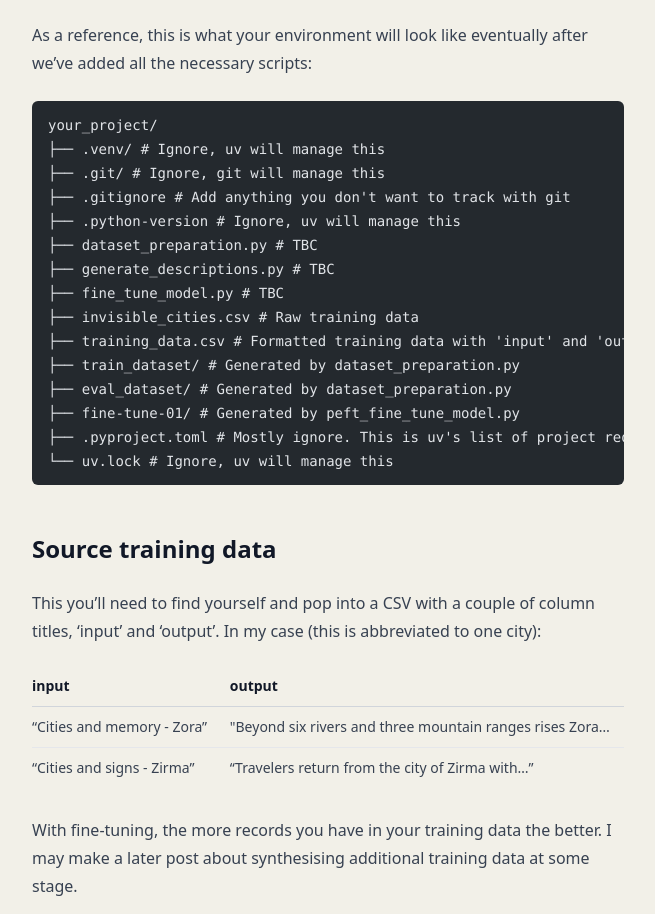
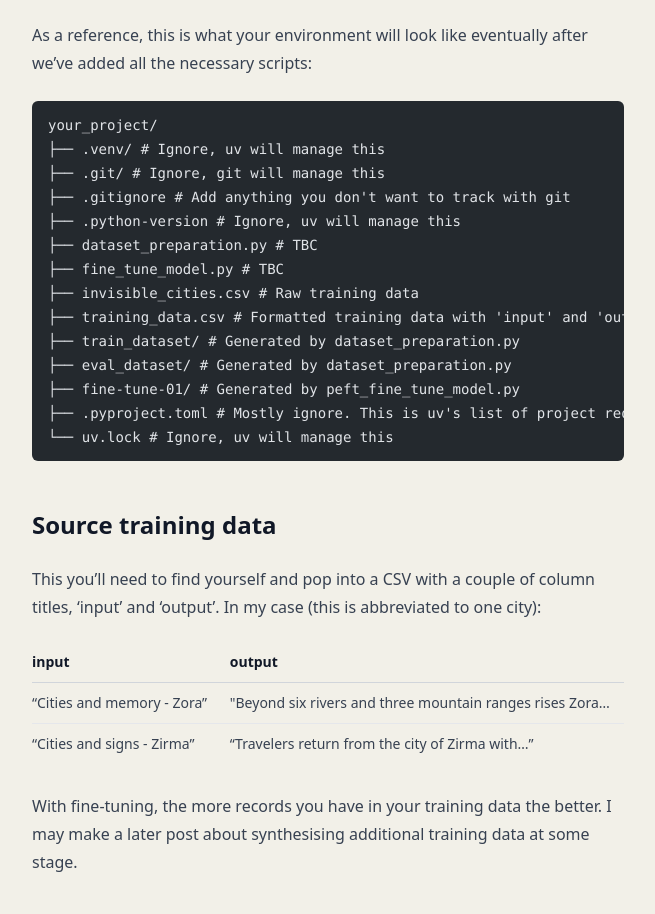
Before and after one commit to 64MM4-KN1F3/dear.inheadlights, an Astro site: page /b/italo-calvino-infinite-cities-pt1 in a window 1280 px wide. Shown: the part 5908-6822 px from the top of the page, without its empty margins (312-967 px from the left). Built offline with nearby package versions, Linux system fonts and the light colour scheme; Astro itself is replaced by a stand-in of ours; some packages are replaced by stand-ins of ours; code samples lack their colours.

Commit message:
update again

```diff
--- a/src/content/b/italo-calvino-infinite-cities-pt1.md
+++ b/src/content/b/italo-calvino-infinite-cities-pt1.md
@@ -140,7 +140,6 @@ your_project/
 ├── .gitignore # Add anything you don't want to track with git
 ├── .python-version # Ignore, uv will manage this
 ├── dataset_preparation.py # TBC
-├── generate_descriptions.py # TBC
 ├── fine_tune_model.py # TBC
 ├── invisible_cities.csv # Raw training data
 ├── training_data.csv # Formatted training data with 'input' and 'output' columns
```
